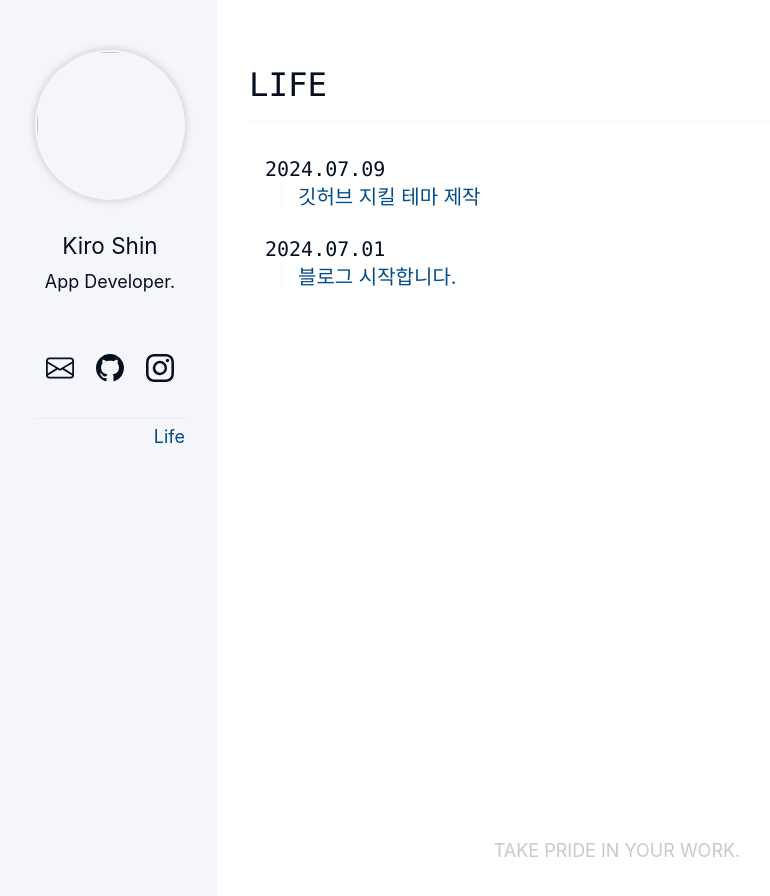
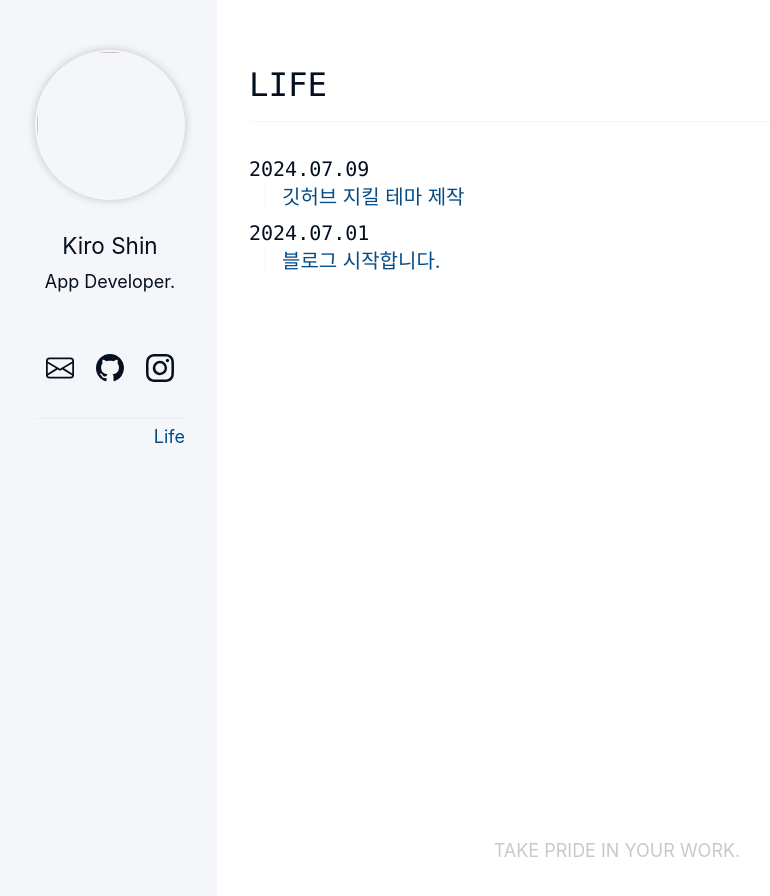
Before and after one commit to kiroshin/kiroshin.github.io, a Jekyll site: the page built from _pages/life.md, in a window 1280 px wide. Shown: the top 896 px of the page, without its empty margins (103-873 px from the left). Built offline with Jekyll 4.4.1, drawn with Linux system fonts in a browser that asks for light colours.

Commit message:
Update _layout.scss

```diff
--- a/_sass/_layout.scss
+++ b/_sass/_layout.scss
@@ -298,7 +298,11 @@ article.post {
 }
 
 article.category {
+  .post-list {
+    padding: 0;
+  }
   .post-meta {
     flex-direction: column;
+    padding-bottom: 0;
   }
 }
```
